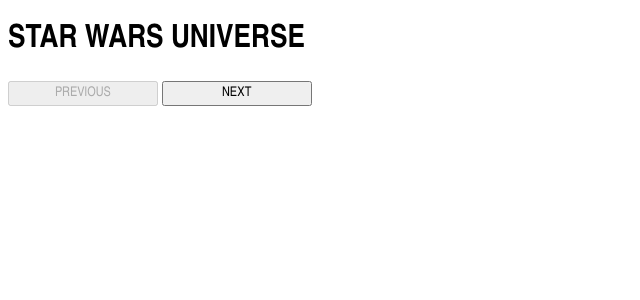
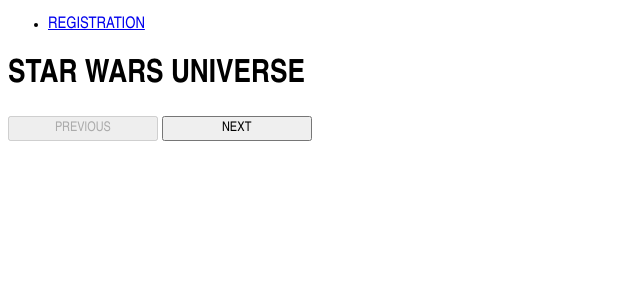
Before and after one commit to ishabelle/API-WARS, a Flask app: page / in a window 1280 px wide. Shown: the top 300 px of the page, without its empty margins (0-640 px from the left). Run offline with Flask 2, Linux system fonts and the light colour scheme.

Commit message:
add displaying registration

```diff
--- a/templates/layout.html
+++ b/templates/layout.html
@@ -9,7 +9,13 @@
 </head>
 
 <body>
-
+<nav>
+    <ul>
+        <li>
+            <a href="{{ url_for('registration_page') }}">REGISTRATION</a>
+        </li>
+    </ul>
+</nav>
 {% block body %}
 
 {% endblock %}
```
